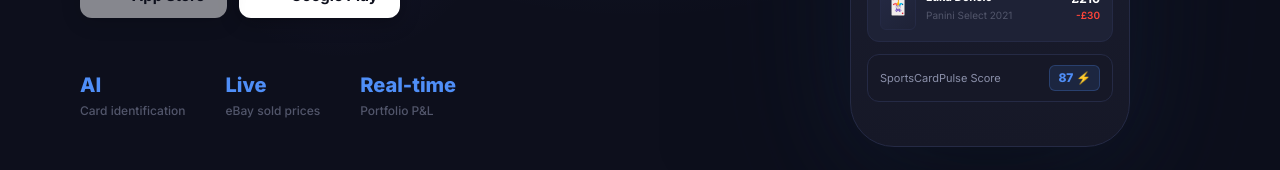
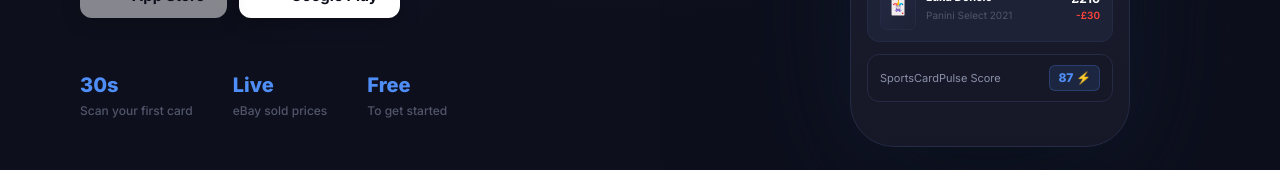
Before and after one commit to Tmrtech-cardpulse/cardpulse-web, a Next.js app: page / in a window 1280 px wide. Shown: the part 558-728 px from the top of the page. Built offline with nearby package versions, Linux system fonts and the light colour scheme.

Commit message:
copy: update hero stats — 30s first scan, free to start

```diff
--- a/components/Hero.tsx
+++ b/components/Hero.tsx
@@ -103,9 +103,9 @@ export default function Hero() {
             {/* Stats */}
             <div style={{ display: "flex", gap: 40, marginTop: 52, flexWrap: "wrap" }}>
               {[
-                { val: "AI", label: "Card identification" },
+                { val: "30s", label: "Scan your first card" },
                 { val: "Live", label: "eBay sold prices" },
-                { val: "Real-time", label: "Portfolio P&L" },
+                { val: "Free", label: "To get started" },
               ].map(s => (
                 <div key={s.label}>
                   <div style={{ fontSize: 20, fontWeight: 800, color: "#4F8EF7", marginBottom: 2 }}>{s.val}</div>
```
